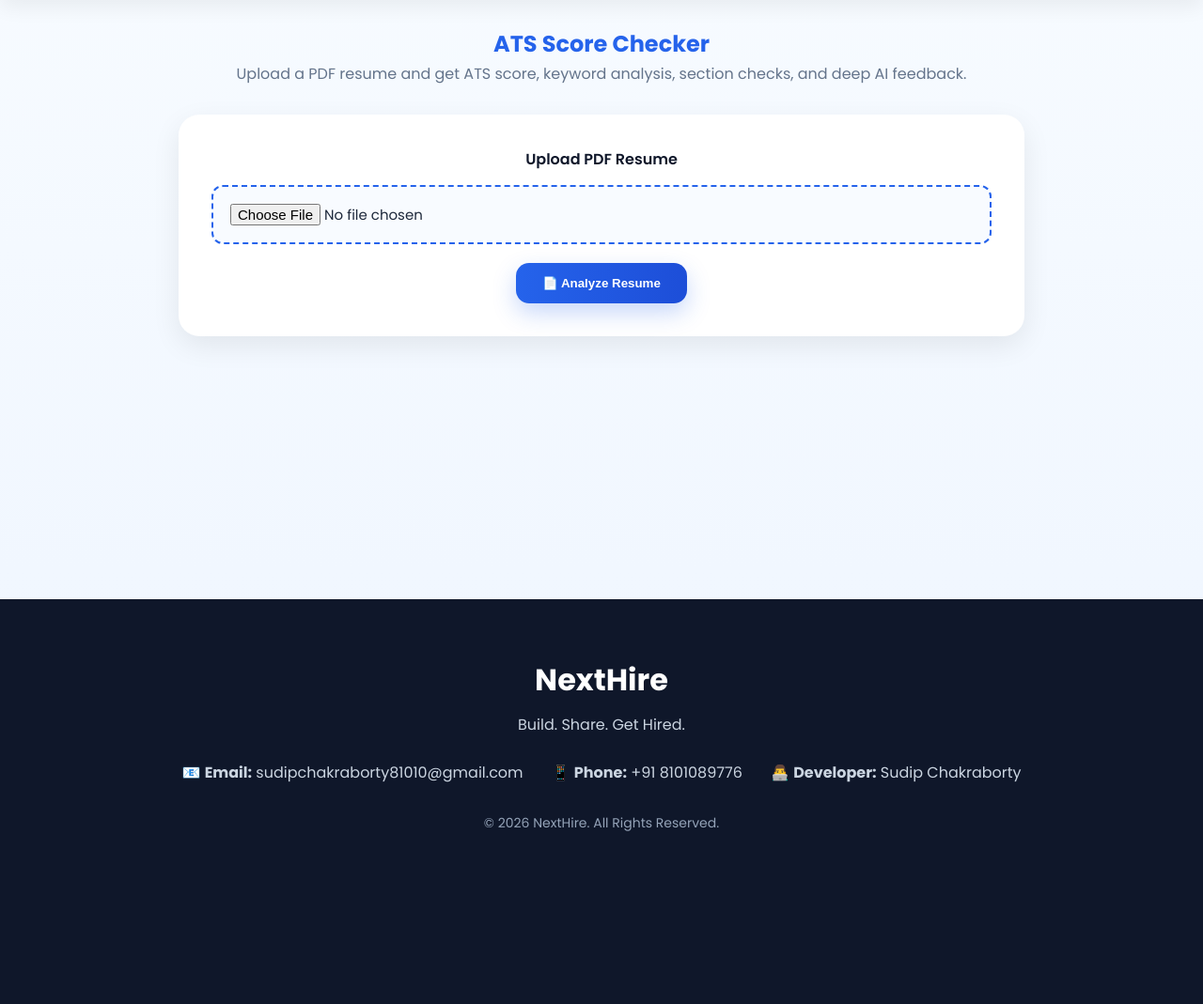
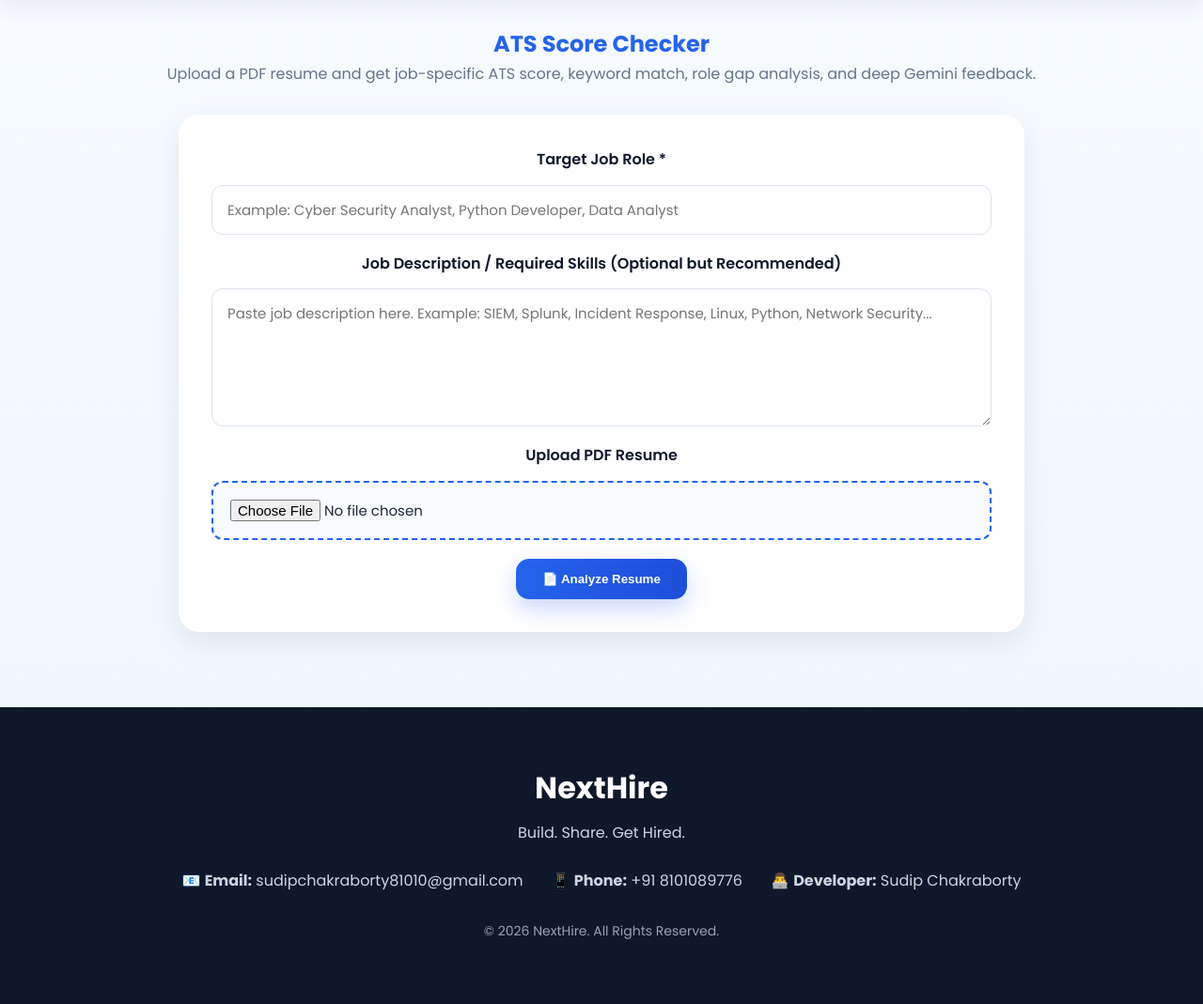
Before and after one commit to cybersudip2006/NextHire, a Flask app: page /ats-checker in a window 1280 px wide. Shown: the part 82-1151 px from the top of the page at 94% size. Before the commit the page ends 967 px from the top, so only its background shows below. Run offline with Flask 3, Linux system fonts and the light colour scheme.

Commit message:
Update ats_checker.html

```diff
--- a/templates/ats_checker.html
+++ b/templates/ats_checker.html
@@ -5,12 +5,23 @@
 <div class="container">
     <h2 style="text-align:center;color:var(--primary);">ATS Score Checker</h2>
     <p style="text-align:center;color:#64748b;margin-bottom:30px;">
-        Upload a PDF resume and get ATS score, keyword analysis, section checks, and deep AI feedback.
+        Upload a PDF resume and get job-specific ATS score, keyword match, role gap analysis, and deep Gemini feedback.
     </p>
 
     <div class="upload-card">
         <form method="POST" enctype="multipart/form-data">
+
             <div class="form-group">
+                <label>Target Job Role *</label>
+                <input type="text" name="job_role" placeholder="Example: Cyber Security Analyst, Python Developer, Data Analyst" required>
+            </div>
+
+            <div class="form-group" style="margin-top:18px;">
+                <label>Job Description / Required Skills (Optional but Recommended)</label>
+                <textarea name="job_description" rows="7" placeholder="Paste job description here. Example: SIEM, Splunk, Incident Response, Linux, Python, Network Security..."></textarea>
+            </div>
+
+            <div class="form-group" style="margin-top:18px;">
                 <label>Upload PDF Resume</label>
                 <input type="file" name="resume_pdf" accept=".pdf" required>
             </div>
@@ -20,11 +31,25 @@
     </div>
 
     {% if results %}
-        {% if results.score %}
+        {% if results.score is defined %}
         <div class="ats-score-card">
             <h3>ATS Score</h3>
             <div class="ats-score-number">{{ results.score }}/10</div>
-            <p>Resume compatibility score</p>
+            <p>
+                {% if results.target_role %}
+                    Target Role: {{ results.target_role }}
+                {% else %}
+                    Job-specific resume compatibility score
+                {% endif %}
+            </p>
+
+            {% if results.keyword_match is defined %}
+            <p>Keyword Match: {{ results.keyword_match }}%</p>
+            {% endif %}
+
+            {% if results.interview_chance is defined %}
+            <p>Estimated Interview Chance: {{ results.interview_chance }}%</p>
+            {% endif %}
         </div>
 
         <div class="result-grid">
@@ -44,28 +69,77 @@
             </div>
 
             <div class="result-box">
-                <h4>Sub Scores</h4>
+                <h4>Role-Based Sub Scores</h4>
                 <p>Skills: {{ results.skill_score }}/10</p>
                 <p>Education: {{ results.education_score }}/10</p>
                 <p>Experience: {{ results.experience_score }}/10</p>
+                <p>Projects: {{ results.projects_score }}/10</p>
+                <p>Formatting: {{ results.format_score }}/10</p>
             </div>
         </div>
 
+        {% if results.job_fit_summary %}
         <div class="results-card">
-            <h3 style="color:var(--primary);">Found Keywords</h3>
+            <h3 style="color:var(--primary);">Job Fit Summary</h3>
+            <p style="line-height:1.8;">{{ results.job_fit_summary }}</p>
+        </div>
+        {% endif %}
+
+        <div class="results-card">
+            <h3 style="color:var(--primary);">Found Role-Specific Keywords</h3>
             <div class="keyword-list">
-                {% for item in results.keywords_found[:30] %}
+                {% for item in results.keywords_found[:40] %}
                     <span class="keyword-pill">{{ item }}</span>
+                {% else %}
+                    <p>No strong role-specific keywords found.</p>
                 {% endfor %}
             </div>
 
-            <h3 style="color:var(--primary);margin-top:25px;">Missing Keywords</h3>
+            <h3 style="color:var(--primary);margin-top:25px;">Missing Role-Specific Keywords</h3>
             <div class="keyword-list">
                 {% for item in results.keywords_missing %}
                     <span class="keyword-pill missing-pill">{{ item }}</span>
+                {% else %}
+                    <p>No major missing keywords detected.</p>
                 {% endfor %}
             </div>
         </div>
+
+        <div class="result-grid">
+            <div class="result-box">
+                <h4>Strengths</h4>
+                {% for item in results.strengths %}
+                    <p>✅ {{ item }}</p>
+                {% else %}
+                    <p>No strengths returned.</p>
+                {% endfor %}
+            </div>
+
+            <div class="result-box">
+                <h4>Weaknesses</h4>
+                {% for item in results.weaknesses %}
+                    <p>⚠️ {{ item }}</p>
+                {% else %}
+                    <p>No major weaknesses returned.</p>
+                {% endfor %}
+            </div>
+
+            <div class="result-box">
+                <h4>Recommendations</h4>
+                {% for item in results.recommendations %}
+                    <p>💡 {{ item }}</p>
+                {% else %}
+                    <p>No recommendations returned.</p>
+                {% endfor %}
+            </div>
+        </div>
+
+        {% if results.recruiter_opinion %}
+        <div class="results-card">
+            <h3 style="color:var(--primary);">Recruiter Opinion</h3>
+            <p style="line-height:1.8;">{{ results.recruiter_opinion }}</p>
+        </div>
+        {% endif %}
         {% endif %}
 
         <div class="results-card">
```
